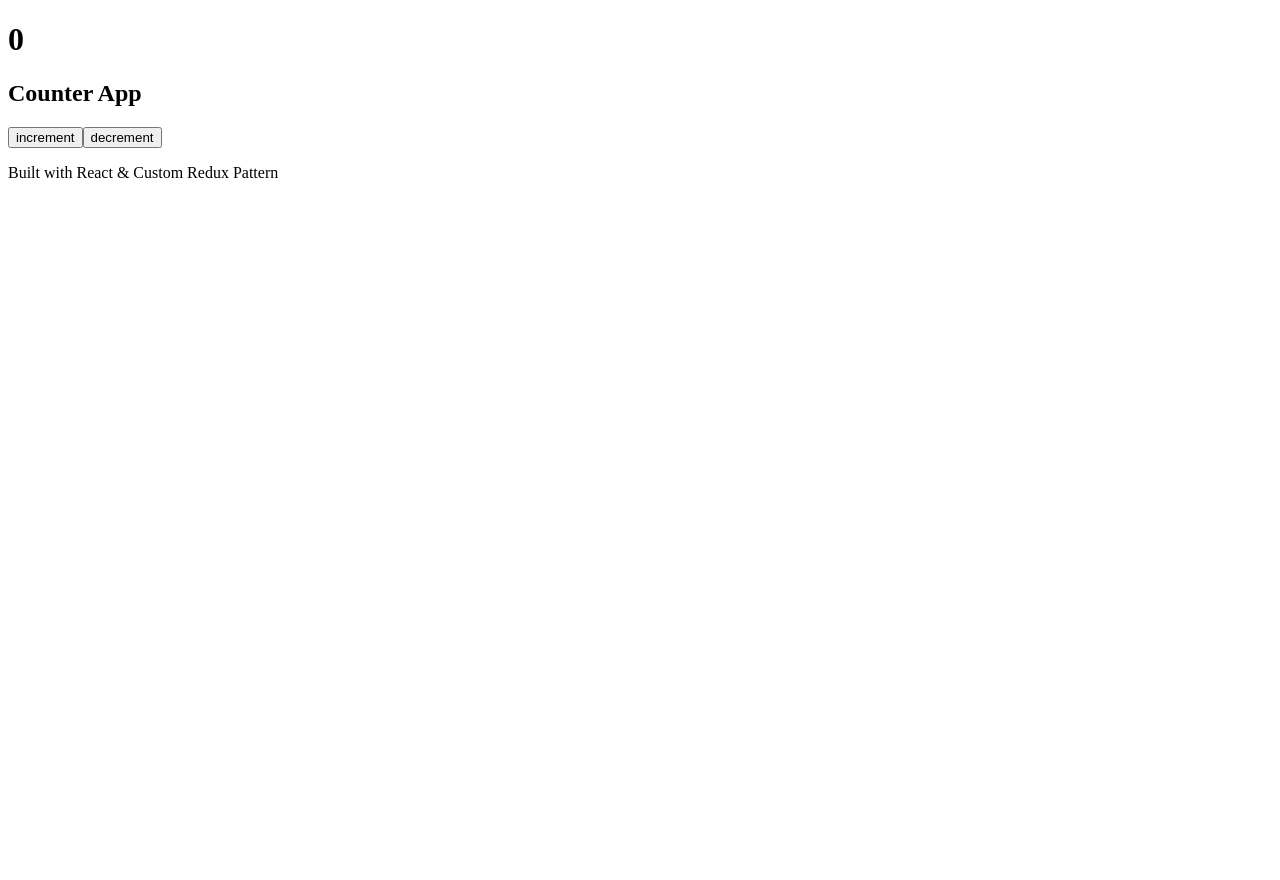
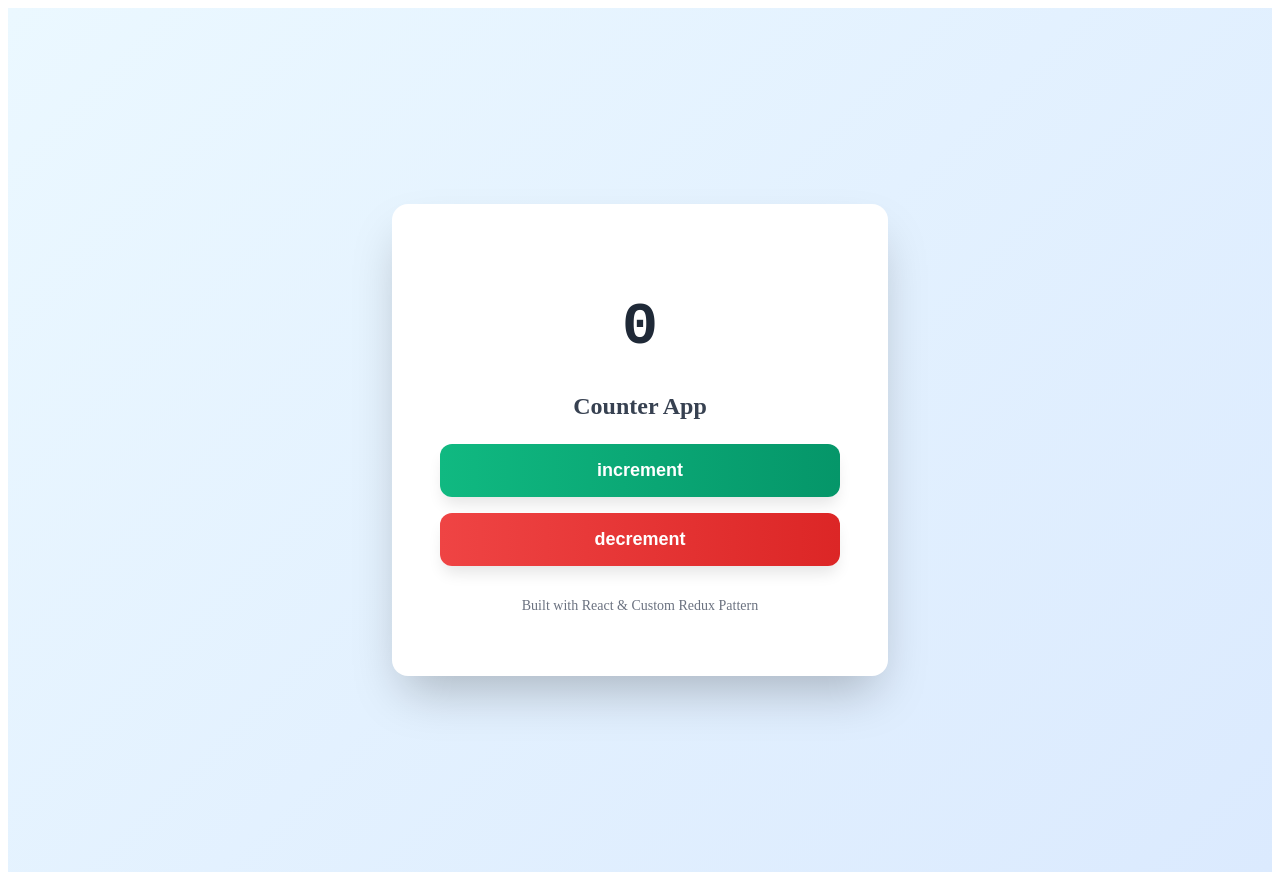
Before and after one commit to acciojob/counter-redux-shahids444, a React app: page / in a window 1280 px wide. Before the commit the page ends 800 px from the top, so only its background shows below. Built offline with nearby package versions, Linux system fonts and the light colour scheme.

Commit message:
Update App.js

```diff
--- a/src/components/App.js
+++ b/src/components/App.js
@@ -75,31 +75,89 @@ const Counter = () => {
   };
 
   return (
-    <div className="flex flex-col items-center justify-center min-h-screen bg-gradient-to-br from-blue-50 to-indigo-100 p-8">
-      <div className="bg-white rounded-2xl shadow-xl p-12 text-center max-w-md w-full">
-        <h1 className="text-6xl font-bold text-gray-800 mb-8 font-mono">
+    <div style={{
+      display: 'flex',
+      flexDirection: 'column',
+      alignItems: 'center',
+      justifyContent: 'center',
+      minHeight: '100vh',
+      background: 'linear-gradient(135deg, #ebf8ff 0%, #dbeafe 100%)',
+      padding: '32px'
+    }}>
+      <div style={{
+        background: 'white',
+        borderRadius: '16px',
+        boxShadow: '0 25px 50px -12px rgba(0, 0, 0, 0.25)',
+        padding: '48px',
+        textAlign: 'center',
+        maxWidth: '400px',
+        width: '100%'
+      }}>
+        <h1 style={{
+          fontSize: '60px',
+          fontWeight: 'bold',
+          color: '#1f2937',
+          marginBottom: '32px',
+          fontFamily: 'monospace'
+        }}>
           {count}
         </h1>
 
-        <div className="space-y-4">
-          <h2 className="text-2xl font-semibold text-gray-700 mb-6">Counter App</h2>
+        <div>
+          <h2 style={{
+            fontSize: '24px',
+            fontWeight: '600',
+            color: '#374151',
+            marginBottom: '24px'
+          }}>
+            Counter App
+          </h2>
 
           <button
             onClick={handleIncrement}
-            className="w-full bg-gradient-to-r from-green-500 to-green-600 hover:from-green-600 hover:to-green-700 text-white font-semibold py-4 px-8 rounded-xl transition-all duration-200 transform hover:scale-105 shadow-lg text-lg"
+            style={{
+              width: '100%',
+              background: 'linear-gradient(90deg, #10b981 0%, #059669 100%)',
+              color: 'white',
+              fontWeight: '600',
+              padding: '16px 32px',
+              borderRadius: '12px',
+              border: 'none',
+              fontSize: '18px',
+              cursor: 'pointer',
+              marginBottom: '16px',
+              boxShadow: '0 10px 15px -3px rgba(0, 0, 0, 0.1)',
+              transition: 'all 0.2s'
+            }}
+            onMouseOver={(e) => e.target.style.transform = 'scale(1.05)'}
+            onMouseOut={(e) => e.target.style.transform = 'scale(1)'}
           >
             increment
           </button>
 
           <button
             onClick={handleDecrement}
-            className="w-full bg-gradient-to-r from-red-500 to-red-600 hover:from-red-600 hover:to-red-700 text-white font-semibold py-4 px-8 rounded-xl transition-all duration-200 transform hover:scale-105 shadow-lg text-lg"
+            style={{
+              width: '100%',
+              background: 'linear-gradient(90deg, #ef4444 0%, #dc2626 100%)',
+              color: 'white',
+              fontWeight: '600',
+              padding: '16px 32px',
+              borderRadius: '12px',
+              border: 'none',
+              fontSize: '18px',
+              cursor: 'pointer',
+              boxShadow: '0 10px 15px -3px rgba(0, 0, 0, 0.1)',
+              transition: 'all 0.2s'
+            }}
+            onMouseOver={(e) => e.target.style.transform = 'scale(1.05)'}
+            onMouseOut={(e) => e.target.style.transform = 'scale(1)'}
           >
             decrement
           </button>
         </div>
 
-        <div className="mt-8 text-sm text-gray-500">
+        <div style={{ marginTop: '32px', fontSize: '14px', color: '#6b7280' }}>
           <p>Built with React & Custom Redux Pattern</p>
         </div>
       </div>
```
